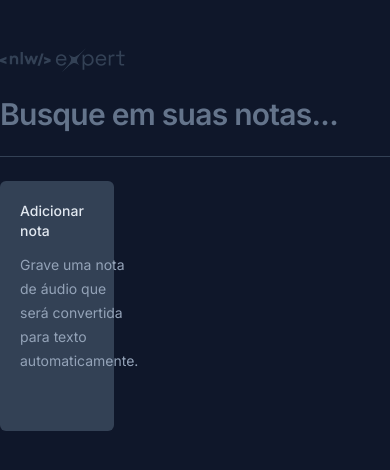
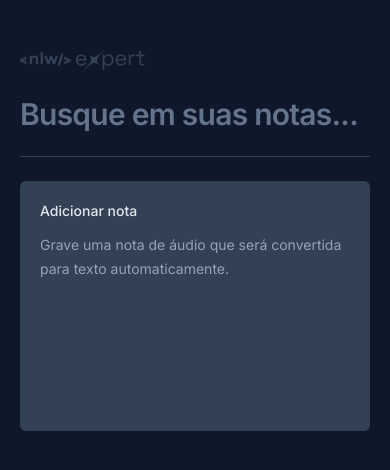
Before and after one commit to ogustavohp/notes, a React (Vite) app: page / in a window 390 px wide. Shown: the top 470 px of the page. Built offline with nearby package versions, Linux system fonts and the light colour scheme.

Commit message:
responsive design

```diff
--- a/src/App.tsx
+++ b/src/App.tsx
@@ -51,7 +51,7 @@ export function App() {
       : notes
 
   return (
-    <div className="mx-auto my-12 max-w-6xl space-y-6">
+    <div className="mx-auto my-12 max-w-6xl space-y-6 px-5">
       <img src={logo} alt="Logo do notes" />
 
       <form className="w-full">
--- a/src/components/note-card/grid-note-card.tsx
+++ b/src/components/note-card/grid-note-card.tsx
@@ -6,6 +6,8 @@ interface GridNoteCard {
 
 export function GridNoteCard({ children }: GridNoteCard) {
   return (
-    <div className="grid auto-rows-[250px] grid-cols-3 gap-6">{children}</div>
+    <div className="grid auto-rows-[250px] grid-cols-1 gap-6 md:grid-cols-2 lg:grid-cols-3">
+      {children}
+    </div>
   )
 }
--- a/src/components/note-card/new-note-card.tsx
+++ b/src/components/note-card/new-note-card.tsx
@@ -96,7 +96,7 @@ export function NewNoteCard({ onNoteCreated }: NewNoteCard) {
 
       <Dialog.Portal>
         <Dialog.Overlay className="fixed inset-0 bg-black/50">
-          <Dialog.Content className="fixed left-1/2 top-1/2 flex h-[60vh] w-full max-w-[40rem] -translate-x-1/2 -translate-y-1/2 flex-col overflow-hidden rounded-md bg-slate-700 outline-none">
+          <Dialog.Content className="fixed inset-0 flex w-full flex-col overflow-hidden bg-slate-700 outline-none md:inset-auto md:left-1/2 md:top-1/2 md:h-[60vh] md:max-w-[40rem] md:-translate-x-1/2 md:-translate-y-1/2 md:rounded-md">
             <Dialog.Close className="absolute right-0 top-0 bg-slate-800 p-1.5 text-slate-400 hover:text-slate-100">
               <X className="size-5" />
             </Dialog.Close>
--- a/src/components/note-card/note-card.tsx
+++ b/src/components/note-card/note-card.tsx
@@ -23,7 +23,7 @@ export function NoteCard({ date, content }: NoteCardProps) {
 
       <Dialog.Portal>
         <Dialog.Overlay className="fixed inset-0 bg-black/50">
-          <Dialog.Content className="fixed left-1/2 top-1/2 flex h-[60vh] w-full max-w-[40rem] -translate-x-1/2 -translate-y-1/2 flex-col overflow-hidden rounded-md bg-slate-700 outline-none">
+          <Dialog.Content className="fixed inset-0 flex w-full flex-col overflow-hidden bg-slate-700 outline-none md:inset-auto md:left-1/2 md:top-1/2 md:h-[60vh] md:max-w-[40rem] md:-translate-x-1/2 md:-translate-y-1/2 md:rounded-md">
             <Dialog.Close className="absolute right-0 top-0 bg-slate-800 p-1.5 text-slate-400 hover:text-slate-100">
               <X className="size-5" />
             </Dialog.Close>
```
